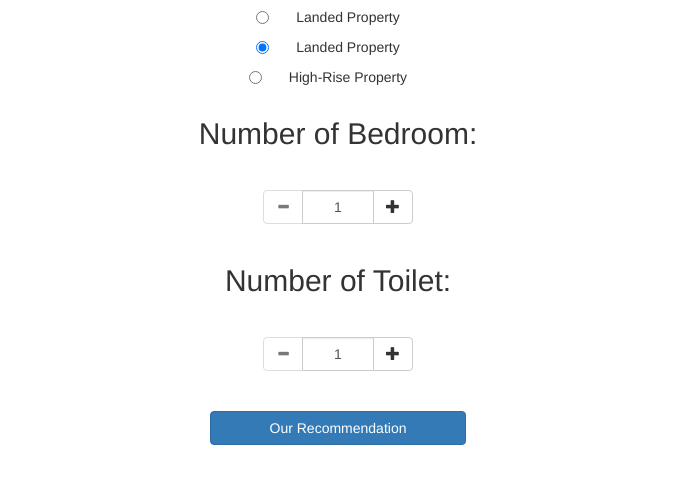
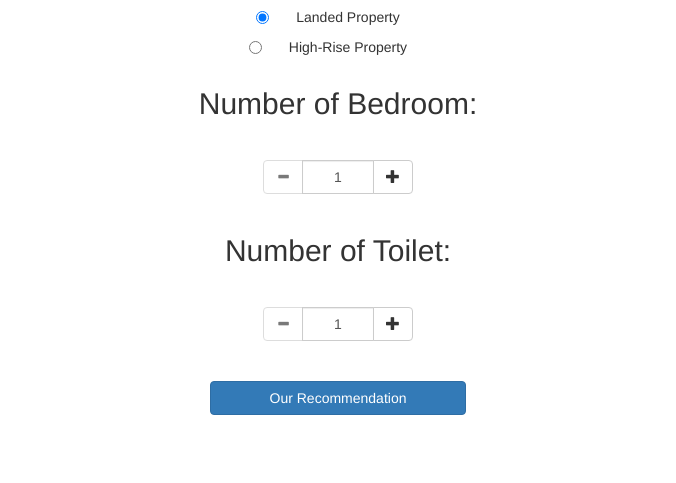
Before and after one commit to icuci/Cleaning-Hour-Worker-Estimation, a plain HTML site: page index.html in a window 1280 px wide. Shown: the part 277-760 px from the top of the page, without its empty margins (302-978 px from the left). Drawn offline with nearby package versions, Linux system fonts and the light colour scheme.

Commit message:
testing4

```diff
--- a/index.html
+++ b/index.html
@@ -28,14 +28,9 @@
 		<div class="radio">
 			<p><input type="radio" id="landed" name="propertyType" value="1" checked><label for="landed" class="lang"
 					key="pro1">Landed Property</label></p>
-
-			<p><input type="radio" id="landed" name="propertyType" value="1" checked><label for="landed" class="lang"
-					key="pro1">Landed Property</label></p>
-
 			<p><input type="radio" id="highrise" name="propertyType" value="2"><label for="highrise" class="lang"
 					key="pro2">High-Rise Property</label></p>
 
-			<!-- <div></div> -->
 		</div>
 		<h2 id="bedroom" class="lang" key="bed">Number of Bedroom:</h2>
 		<div class="center">
```
